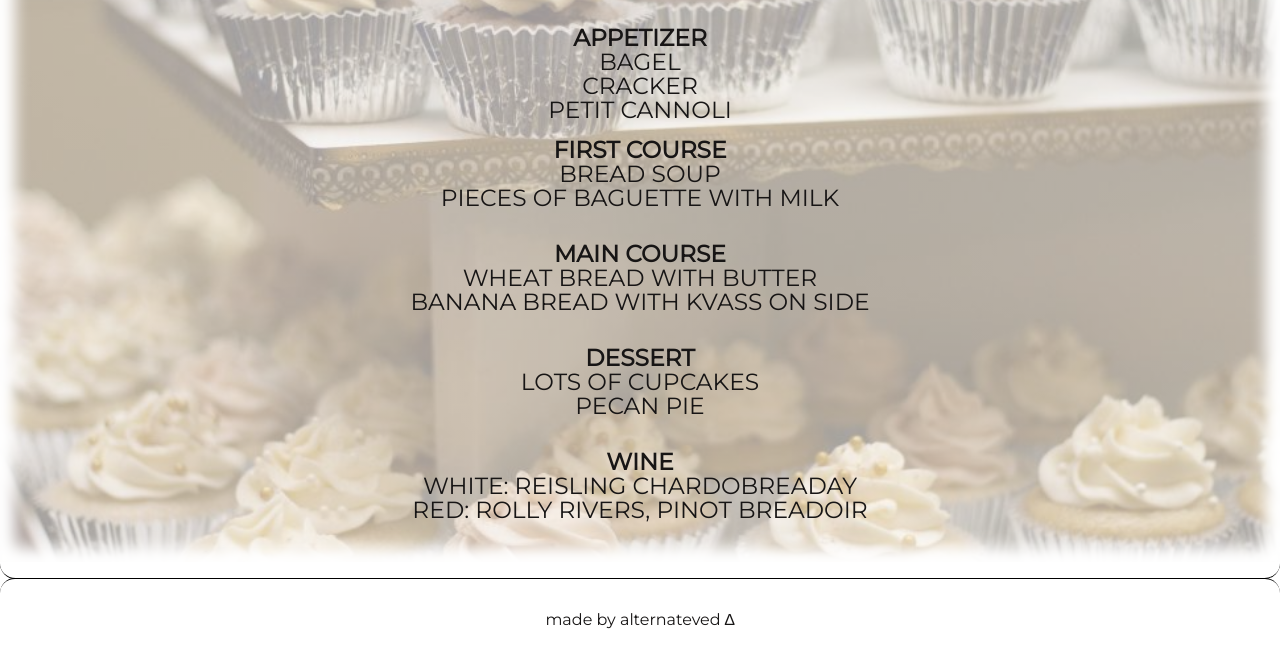
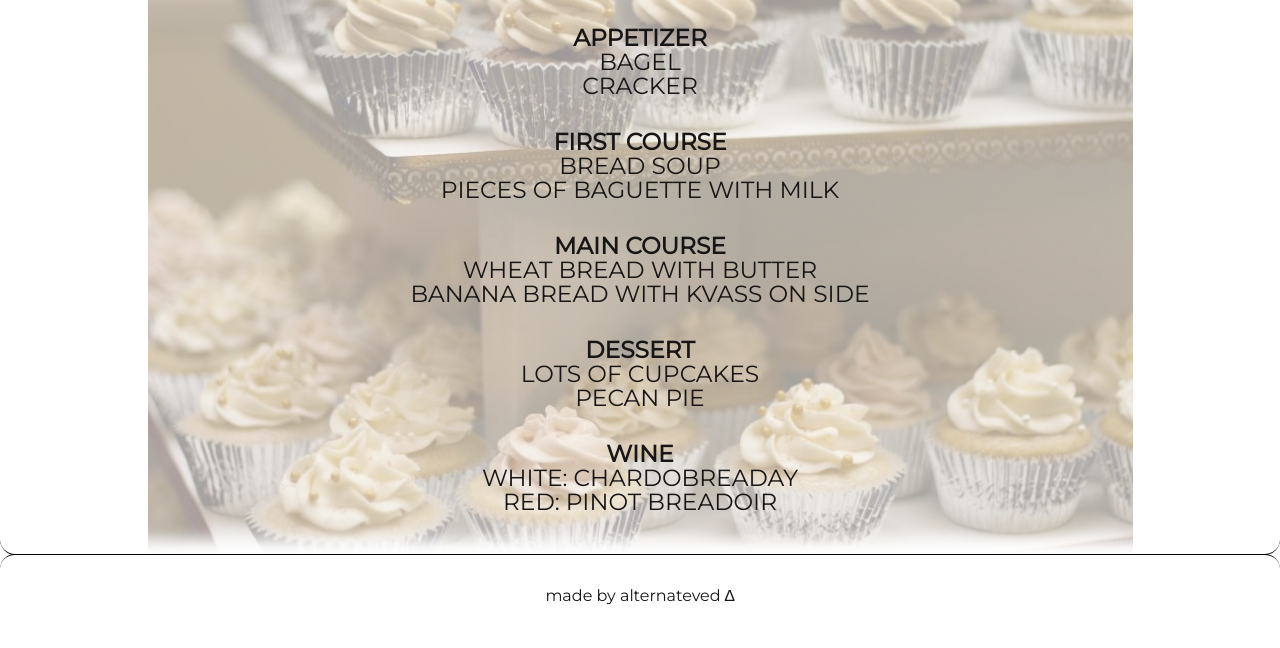
Before and after one commit to alternateved/restaurant, a website built with webpack: page dist/index.html in a window 1280 px wide. Shown: the part 261-909 px from the top of the page. After the commit the page ends 885 px from the top, so only its background shows below. Built offline with nearby package versions, Linux system fonts and the light colour scheme.

Commit message:
Create menu module

```diff
--- a/src/index.js
+++ b/src/index.js
@@ -2,13 +2,15 @@ import createHeader from "./header";
 import createFooter from "./footer";
 import createHR from "./horizontal-rule";
 import createHome from "./home";
-//import createMenu from "./menu";
+import createMenu from "./menu";
+//import createContact from "./contact";
 
 
 const mainContent = document.querySelector("#content");
 
-//mainContent.appendChild(createHeader());
-//mainContent.appendChild(createHR());
+mainContent.appendChild(createHeader());
+mainContent.appendChild(createHR());
 //mainContent.appendChild(createHome());
-//mainContent.appendChild(createHR());
-//mainContent.appendChild(createFooter());
+mainContent.appendChild(createMenu());
+mainContent.appendChild(createHR());
+mainContent.appendChild(createFooter());
--- a/src/menu.js
+++ b/src/menu.js
@@ -0,0 +1,55 @@
+function createMenu() {
+  const menu = document.createElement("section");
+  menu.classList.add("menu");
+
+  const titleDiv = document.createElement("div");
+  titleDiv.classList.add("menu-title");
+  menu.appendChild(titleDiv);
+
+  const title = document.createElement("h2");
+  title.textContent = "Menu";
+  titleDiv.appendChild(title);
+
+  const textDiv = document.createElement("div");
+  textDiv.classList.add("menu-text");
+
+  for (let i = 1; i <= 5; i++) {
+    const row = document.createElement("div");
+    row.classList.add("menu-row");
+
+    const course = document.createElement("h4");
+    row.appendChild(course);
+
+    const firstProp = document.createElement("p");
+    const secondProp = document.createElement("p");
+    row.appendChild(firstProp);
+    row.appendChild(secondProp);
+
+    if (i == 1) {
+      course.textContent = "Appetizer";
+      firstProp.textContent = "Bagel";
+      secondProp.textContent = "Cracker";
+    } else if (i == 2) {
+      course.textContent = "First Course";
+      firstProp.textContent = "Bread soup";
+      secondProp.textContent = "Pieces of baguette with milk";
+    } else if (i == 3) {
+      course.textContent = "Main Course";
+      firstProp.textContent = "Wheat bread with butter";
+      secondProp.textContent = "Banana Bread with kvass on side";
+    } else if (i == 4) {
+      course.textContent = "Dessert";
+      firstProp.textContent = "Lots of cupcakes";
+      secondProp.textContent = "Pecan Pie";
+    } else if (i == 5) {
+      course.textContent = "Wine";
+      firstProp.textContent = "White: Chardobreaday";
+      secondProp.textContent = "Red: Pinot Breadoir";
+    }
+    textDiv.appendChild(row);
+    menu.appendChild(textDiv);
+  }
+  return menu;
+}
+
+export default createMenu;
```
Also changed, not shown: README.md, dist/index.html, dist/main.js, dist/styles/styles.css.
